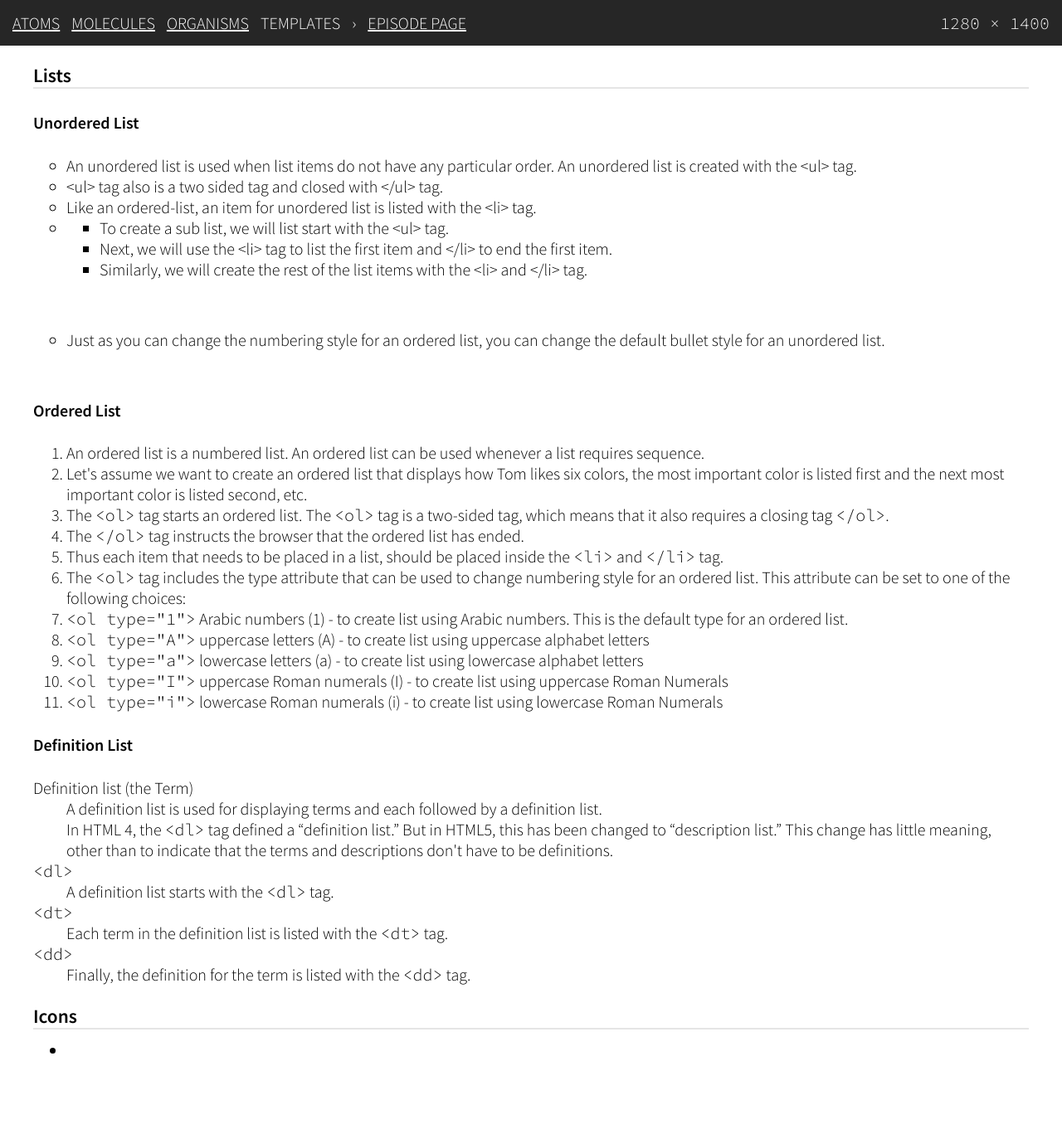
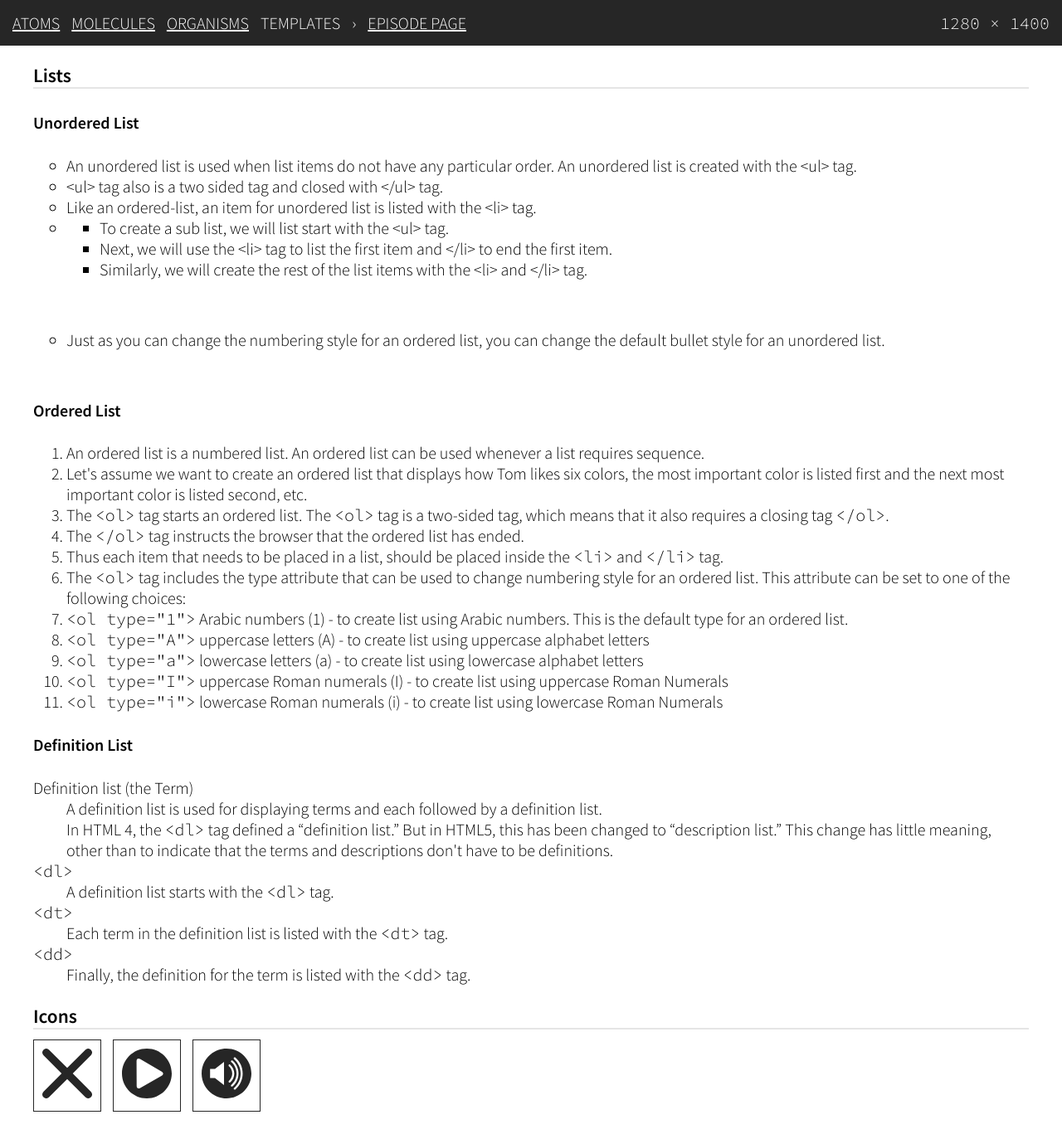
Before and after one commit to garyrozanc/boilerplate-atomic-jekyll, a Jekyll site: the page built from atomic/index.html, in a window 1280 px wide and 1400 px high, scrolled down 3024 px. Shown: the top 1379 px of the window at 83% size. Built offline with Jekyll 4.4.1, drawn with Linux system fonts in a browser that asks for light colours; some web fonts are replaced; before the commit the page ends 4362 px from its top, so only the background shows below that.

Commit message:
Added icons

```diff
--- /dev/null
+++ b/_includes/icon-close.html
@@ -0,0 +1 @@
+<svg version="1.1" xmlns="http://www.w3.org/2000/svg" x="0" y="0" viewBox="0 0 100 100" xml:space="preserve"><path class="st0" d="M61.2 50l36.5-36.5c3.1-3.1 3.1-8.1 0-11.2 -3.1-3.1-8.1-3.1-11.2 0L50 38.8 13.5 2.3c-3.1-3.1-8.1-3.1-11.2 0 -3.1 3.1-3.1 8.1 0 11.2L38.8 50 2.3 86.5c-3.1 3.1-3.1 8.1 0 11.2 3.1 3.1 8.1 3.1 11.2 0L50 61.2l36.5 36.5c3.1 3.1 8.1 3.1 11.2 0 3.1-3.1 3.1-8.1 0-11.2L61.2 50z"/></svg>
--- /dev/null
+++ b/_includes/icon-play.html
@@ -0,0 +1 @@
+<svg version="1.1" xmlns="http://www.w3.org/2000/svg" x="0" y="0" viewBox="0 0 100 100" xml:space="preserve"><path d="M50 0C22.4 0 0 22.4 0 50c0 27.6 22.4 50 50 50s50-22.4 50-50C100 22.4 77.6 0 50 0zM79.7 54.4L36.7 79.2c-4 2.3-7.2 0.5-7.2-4.1l-0.2-50.2c0-4.6 3.2-6.4 7.1-4.1l43.4 25.3C83.7 48.4 83.7 52.1 79.7 54.4z"/></svg>
--- /dev/null
+++ b/_includes/icon-sound.html
@@ -0,0 +1 @@
+<svg version="1.1" xmlns="http://www.w3.org/2000/svg" x="0" y="0" viewBox="0 0 100 100" xml:space="preserve"><path d="M50 0C22.4 0 0 22.4 0 50s22.4 50 50 50 50-22.4 50-50S77.6 0 50 0zM45 73.2L26.8 59H17V41h9.8L45 26.8V73.2zM56.1 68.3c-0.6 0-1.2-0.2-1.5-0.7 -0.7-0.9-0.7-2.1 0.2-2.8C59.1 61 61.5 55.6 61.5 50s-2.4-11-6.7-14.7c-0.9-0.7-0.9-2-0.2-2.8 0.7-0.9 2-0.9 2.8-0.2 5.2 4.4 8.2 10.9 8.2 17.8s-2.9 13.4-8.2 17.8C57 68.1 56.5 68.3 56.1 68.3zM62.2 75.9c-0.3 0.4-0.9 0.5-1.3 0.5 -0.6 0-1.1-0.2-1.6-0.7 -0.7-0.9-0.6-2.1 0.3-2.8C66.3 67.1 70.1 58.8 70.1 50s-3.8-17.1-10.5-22.8c-0.8-0.7-0.9-2-0.2-2.8 0.7-0.9 2-0.9 2.9-0.2C69.8 30.6 74.1 40 74.1 50S69.9 69.4 62.2 75.9zM67.8 82c-0.4 0.4-0.9 0.5-1.3 0.5 -0.6 0-1.2-0.2-1.6-0.7 -0.7-0.9-0.6-2.1 0.2-2.8C73.6 71.7 78.4 61.1 78.4 50s-4.8-21.7-13.3-28.9c-0.8-0.7-0.9-2-0.2-2.8 0.7-0.9 2-0.9 2.9-0.2C77.1 26 82.5 37.7 82.5 50S77.1 74 67.8 82z"/></svg>
--- a/_layouts/atomic.html
+++ b/_layouts/atomic.html
@@ -167,7 +167,9 @@
 			<h3>Icons</h3>
 			<hr>
 			<ul class="icons">
-				<li></li>
+				<li>{% include icon-close.html %}</li>
+				<li>{% include icon-play.html %}</li>
+				<li>{% include icon-sound.html %}</li>
 			</ul>
 		</section>
 
--- a/atomic/css/main.css
+++ b/atomic/css/main.css
@@ -161,3 +161,15 @@ code {
   padding: 0; }
   #atoms .lists h3 {
     margin-bottom: 0; }
+
+#atoms .icons {
+  list-style-type: none;
+  padding: 0; }
+  #atoms .icons li {
+    border: 1px solid #262626;
+    display: inline-block;
+    margin-right: .5em;
+    padding: .5em;
+    width: 5%; }
+    #atoms .icons li svg {
+      fill: #262626; }
```
Also changed, not shown: atomic/css/_layout.scss (+13 -2 lines), _includes/icon-.html (added).
